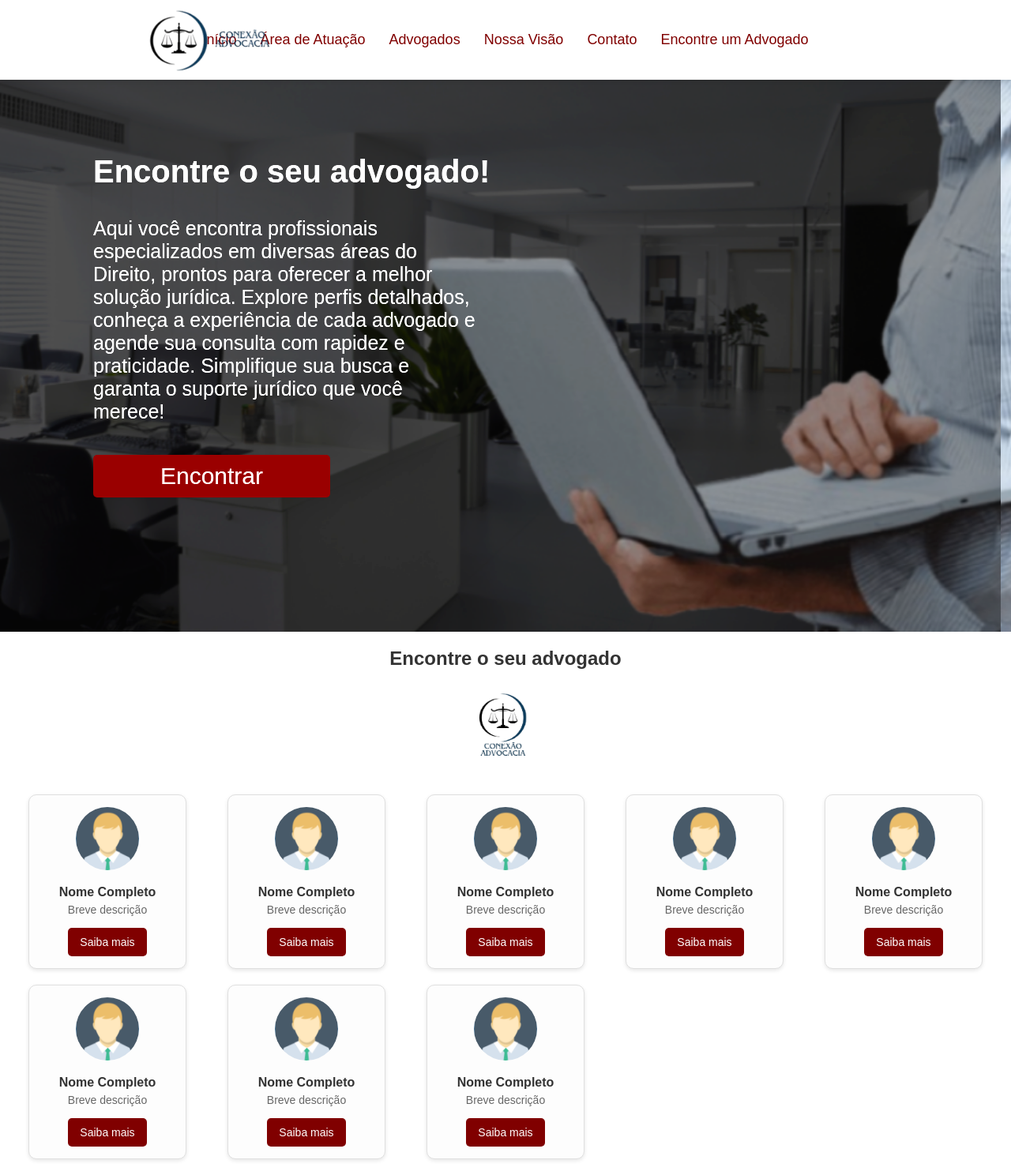
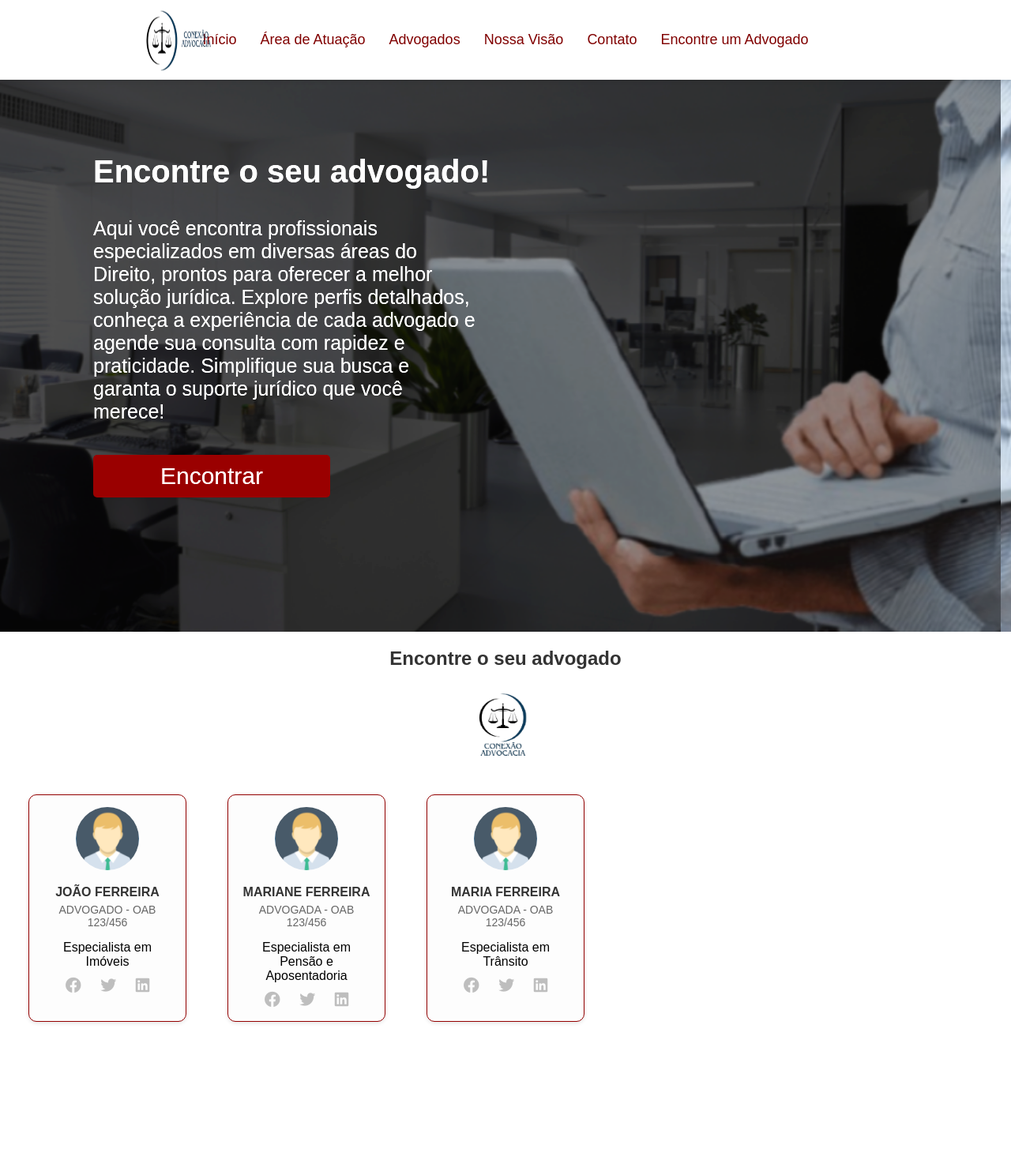
Before and after one commit to PeZocatelli/techresource, a PHP site: page /perfis.php in a window 1280 px wide. Shown: the whole page at 79% size. After the commit the page ends 1296 px from the top, so only its background shows below. Run offline with PHP 8.4, Linux system fonts and the light colour scheme.

Commit message:
atualizando

```diff
--- a/perfis.php
+++ b/perfis.php
@@ -1,16 +1,16 @@
-
 <!DOCTYPE html>
 <html lang="en">
 <head>
     <meta charset="UTF-8">
     <meta name="viewport" content="width=device-width, initial-scale=1.0">
-    <title>Document</title>
+    <title>Encontre seu Advogado</title>
     <link rel="stylesheet" href="style.css">
+    <link href="https://cdnjs.cloudflare.com/ajax/libs/font-awesome/5.15.4/css/all.min.css" rel="stylesheet"> <!-- Link para ícones Font Awesome -->
 </head>
 <body>
     <nav class="navbar">
         <div class="logo">
-            <img src="./imgs/logoadv.png" alt="Logo da Empresa" height="90" height="90">
+            <img src="./imgs/logoadv.png" alt="Logo da Empresa" height="90" width="90">
         </div>
         <ul class="nav-links">
             <li><a href="index.php">Início</a></li>
@@ -21,78 +21,63 @@
             <li><a href="perfis.php">Encontre um Advogado</a></li>
         </ul>
     </nav>
-</section>
-<section id="inicio" class="Início">
 
-
+    <section id="inicio" class="Início"></section>
 
     <section id="advogados1" class="seja-advogados">
         <div class="overlay"></div> <!-- Sobreposição escura -->
         <div class="content">
-
-
-
             <h1>Encontre o seu advogado!</h1>
             <p>Aqui você encontra profissionais especializados em diversas áreas do Direito, prontos para oferecer a melhor solução jurídica. Explore perfis detalhados, conheça a experiência de cada advogado e agende sua consulta com rapidez e praticidade. Simplifique sua busca e garanta o suporte jurídico que você merece!</p>
-
             <button class="cadastrar-button" onclick="location.href='perfil.php'">Encontrar</button>
         </div>
     </section>
+
     <div class="main-containerrr">
         <h1 class="title">Encontre o seu advogado</h1>
         <img src="./imgs/logoadv2.png" alt="Logo Conexão Advocacia" class="logoooo">
 
+        <!-- Perfis dos advogados -->
         <div class="dropdown-containerr">
             <div class="adv-card">
-                <img src="./imgs/avatar.png" alt="Advogado" class="adv-avatar">
-                <p class="adv-name">Nome Completo</p>
-                <p class="adv-desc">Breve descrição</p>
-                <button class="adv-button">Saiba mais</button>
+                <img src="./imgs/avatar.png" alt="João Ferreira" class="adv-avatar">
+                <p class="adv-name">JOÃO FERREIRA</p>
+                <p class="adv-desc">ADVOGADO - OAB 123/456</p>
+                <p>Especialista em Imóveis</p>
+                <div class="social-icons">
+                    <a href="#"><i class="fab fa-facebook"></i></a>
+                    <a href="#"><i class="fab fa-twitter"></i></a>
+                    <a href="#"><i class="fab fa-linkedin"></i></a>
                 </div>
+
+            </div>
+
             <div class="adv-card">
-                <img src="./imgs/avatar.png" alt="Advogado" class="adv-avatar">
-                <p class="adv-name">Nome Completo</p>
-                <p class="adv-desc">Breve descrição</p>
-                <button class="adv-button">Saiba mais</button>
+                <img src="./imgs/avatar.png" alt="Mariane Ferreira" class="adv-avatar">
+                <p class="adv-name">MARIANE FERREIRA</p>
+                <p class="adv-desc">ADVOGADA - OAB 123/456</p>
+                <p>Especialista em Pensão e Aposentadoria</p>
+                <div class="social-icons">
+                    <a href="#"><i class="fab fa-facebook"></i></a>
+                    <a href="#"><i class="fab fa-twitter"></i></a>
+                    <a href="#"><i class="fab fa-linkedin"></i></a>
                 </div>
+
+            </div>
+
             <div class="adv-card">
-                <img src="./imgs/avatar.png" alt="Advogado" class="adv-avatar">
-                <p class="adv-name">Nome Completo</p>
-                <p class="adv-desc">Breve descrição</p>
-                <button class="adv-button">Saiba mais</button>
+                <img src="./imgs/avatar.png" alt="Maria Ferreira" class="adv-avatar">
+                <p class="adv-name">MARIA FERREIRA</p>
+                <p class="adv-desc">ADVOGADA - OAB 123/456</p>
+                <p>Especialista em Trânsito</p>
+                <div class="social-icons">
+                    <a href="#"><i class="fab fa-facebook"></i></a>
+                    <a href="#"><i class="fab fa-twitter"></i></a>
+                    <a href="#"><i class="fab fa-linkedin"></i></a>
                 </div>
-            <div class="adv-card">
-                <img src="./imgs/avatar.png" alt="Advogado" class="adv-avatar">
-                <p class="adv-name">Nome Completo</p>
-                <p class="adv-desc">Breve descrição</p>
-                <button class="adv-button">Saiba mais</button>
-            </div>
-            <div class="adv-card">
-                <img src="./imgs/avatar.png" alt="Advogado" class="adv-avatar">
-                <p class="adv-name">Nome Completo</p>
-                <p class="adv-desc">Breve descrição</p>
-                <button class="adv-button">Saiba mais</button>
-            </div>
-            <div class="adv-card">
-                <img src="./imgs/avatar.png" alt="Advogado" class="adv-avatar">
-                <p class="adv-name">Nome Completo</p>
-                <p class="adv-desc">Breve descrição</p>
-                <button class="adv-button">Saiba mais</button>
-            </div>
-            <div class="adv-card">
-                <img src="./imgs/avatar.png" alt="Advogado" class="adv-avatar">
-                <p class="adv-name">Nome Completo</p>
-                <p class="adv-desc">Breve descrição</p>
-                <button class="adv-button">Saiba mais</button>
-            </div>
-            <div class="adv-card">
-                <img src="./imgs/avatar.png" alt="Advogado" class="adv-avatar">
-                <p class="adv-name">Nome Completo</p>
-                <p class="adv-desc">Breve descrição</p>
-                <button class="adv-button">Saiba mais</button>
+
             </div>
         </div>
     </div>
-
 </body>
 </html>
--- a/style.css
+++ b/style.css
@@ -327,7 +327,7 @@ form input, form textarea {
 form button {
     width: 87%;
     padding: 10px;
-    background-color: #ff6600;
+    background-color: #8B0000;
     color: white;
     border: none;
     border-radius: 5px;
@@ -336,7 +336,7 @@ form button {
 }
 
 form button:hover {
-    background-color: #e65c00;
+    background-color: #8B0000;
 }
 
 .contact-info {
@@ -367,7 +367,7 @@ form button:hover {
 }
 
 .contact-item {
-    background-color: #e65c00;
+    background-color: #8B0000;
     color: #fff;
     padding: 15px;
     border-radius: 3px;
@@ -643,7 +643,7 @@ h1 {
     margin-bottom: 30px;
 }
 
-/* Contêiner dos cartões */
+
 .main-containerrr .dropdown-containerr {
     display: grid;
     grid-template-columns: repeat(auto-fill, minmax(200px, 1fr));
@@ -651,10 +651,9 @@ h1 {
     justify-items: center;
 }
 
-/* Estilo dos cartões */
 .main-containerrr .adv-card {
     background-color: #fdfdfd;
-    border: 1px solid #e0e0e0;
+    border: 1px solid #940000;
     border-radius: 10px;
     padding: 15px;
     width: 200px;
@@ -699,3 +698,13 @@ h1 {
 .main-containerrr .adv-button:hover {
     background-color: #a83232;
 }
+.social-icons a {
+    color: #BEBEBE;
+    font-size: 20px;
+    margin: 0 10px;
+    transition: color 0.3s;
+}
+
+.social-icons a:hover {
+    color: #4d0000;
+}
```
Lines whose indentation alone changed are shown as unchanged.
